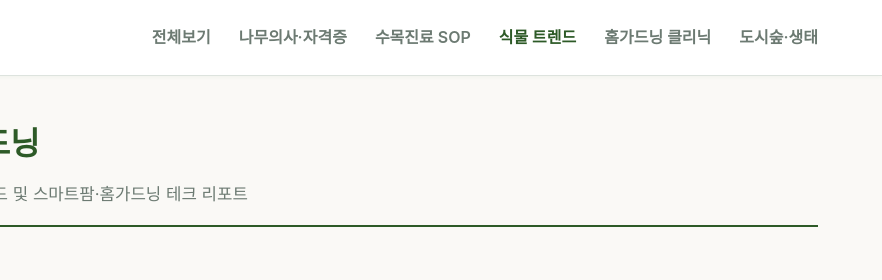
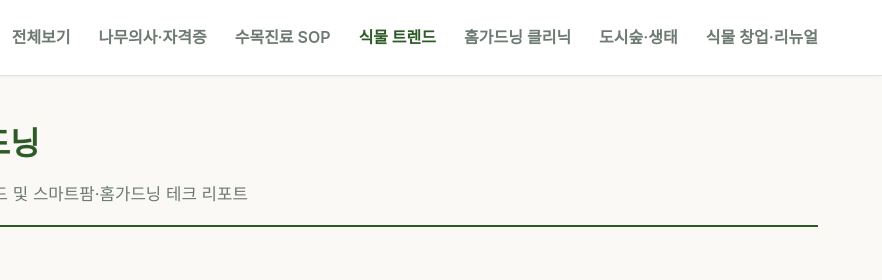
Before and after one commit to greenfinger-arch/floraldays, a website: page trend.html in a window 1280 px wide. Shown: the top 280 px of the page, 398-1280 px from the left. Drawn offline with Linux system fonts and the light colour scheme; no server answers.

```diff
--- a/trend.html
+++ b/trend.html
@@ -62,6 +62,7 @@
           <li><a href="/trend.html" class="active">식물 트렌드</a></li>
           <li><a href="/homecare.html">홈가드닝 클리닉</a></li>
           <li><a href="/ecostory.html">도시숲·생태</a></li>
+          <li><a href="/biz.html">식물 창업·리뉴얼</a></li>
         </ul>
       </nav>
     </div>
```
